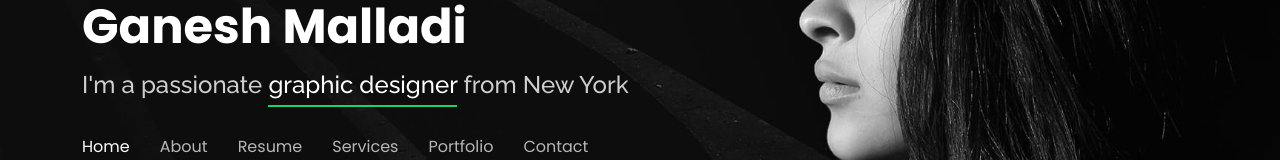
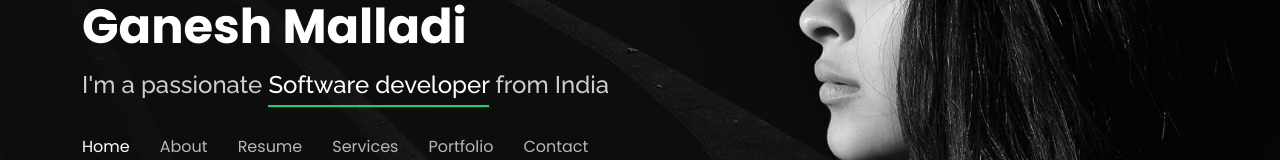
Before and after one commit to gsm32/gsm32.github.io, a plain HTML site: page index.html in a window 1280 px wide. Shown: the part 279-439 px from the top of the page. Drawn offline with nearby package versions, Linux system fonts and the light colour scheme.

Commit message:
subtext changed

```diff
--- a/index.html
+++ b/index.html
@@ -44,7 +44,7 @@
       <h1><a href="index.html">Ganesh Malladi</a></h1>
       <!-- Uncomment below if you prefer to use an image logo -->
       <!-- <a href="index.html" class="mr-auto"><img src="assets/img/logo.png" alt="" class="img-fluid"></a> -->
-      <h2>I'm a passionate <span>graphic designer</span> from New York</h2>
+      <h2>I'm a passionate <span>Software developer</span> from India</h2>
 
       <nav id="navbar" class="navbar">
         <ul>
```
